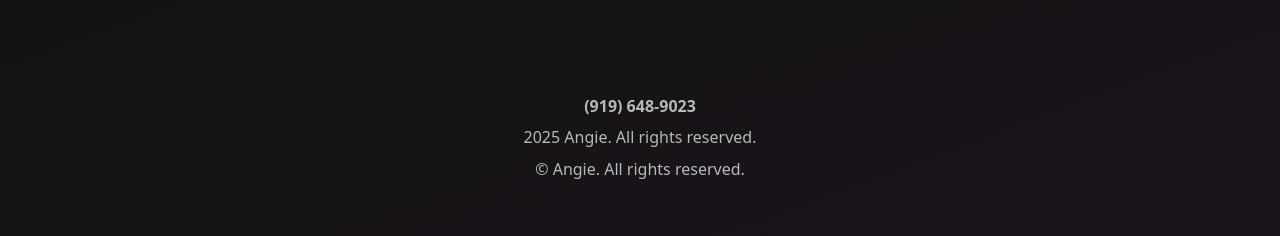
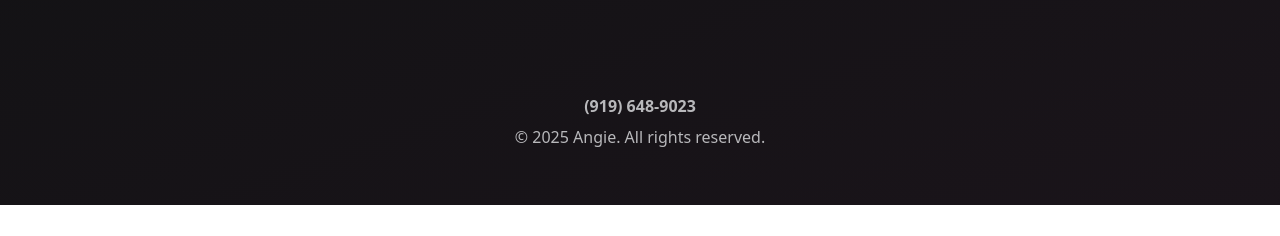
Before and after one commit to GitGit0HubHub/Angie1, a plain HTML site: page index.html in a window 1280 px wide. Shown: the part 1421-1657 px from the top of the page. After the commit the page ends 1626 px from the top, so only its background shows below. Drawn offline with Linux system fonts and the light colour scheme.

Commit message:
Fixed Copyright Bug

```diff
--- a/index.html
+++ b/index.html
@@ -101,7 +101,6 @@
   <footer class="site-footer">
     <div class="container small">
       <p><a href="tel:+19196489023" class="phone-link">(919) 648-9023</a></p>
-      <p class="copyright">  <span id="year"></span> Angie. All rights reserved.</p>
       <p class="copyright">© <span id="year"></span> Angie. All rights reserved.</p>
     </div>
   </footer>
```
